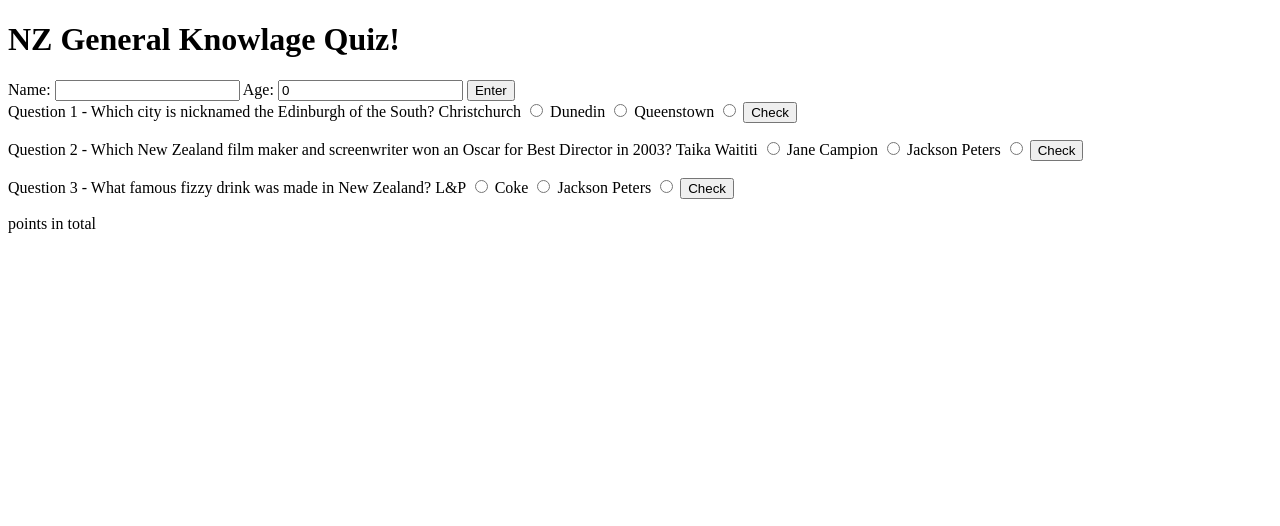
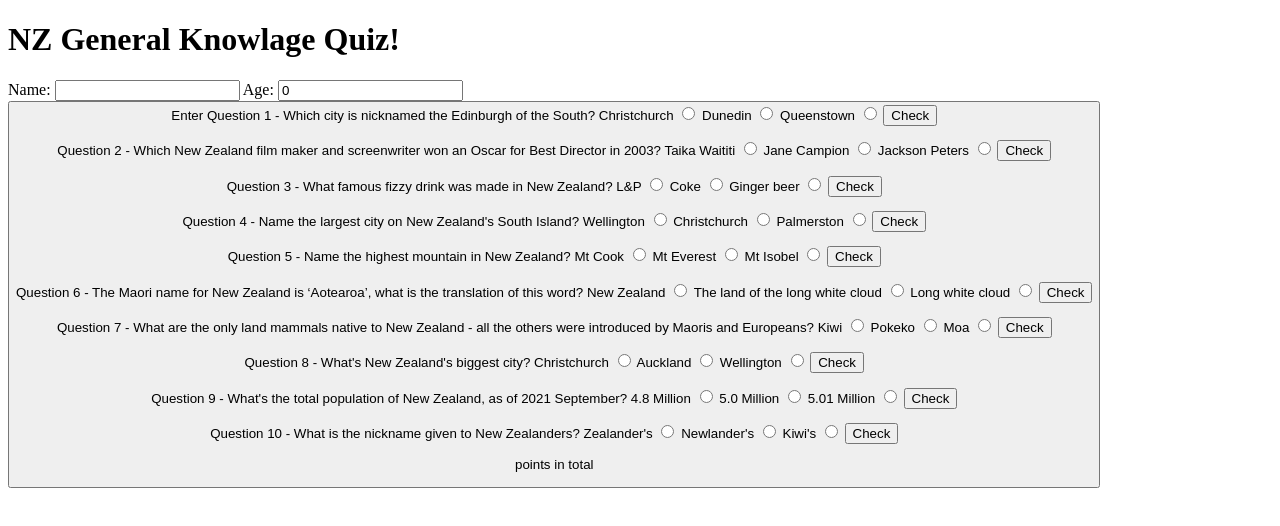
Before and after one commit to tayj678/Assesment-quiz, a Svelte app: page / in a window 1280 px wide. Shown: the top 526 px of the page. Built offline with nearby package versions, Linux system fonts and the light colour scheme.

Commit message:
Finished off adding 10 questions. None of the buttons or check buttons work. Still need to add a loop and fix the problems.

```diff
--- a/src/App.svelte
+++ b/src/App.svelte
@@ -5,7 +5,7 @@
 	let response = ''
  	let points = ''
 
-	function check(response) {
+function check(response) {
 		if (response.includes('yes')) {
 		result = 'correct'
 		points += 1
@@ -14,10 +14,10 @@
 		}
 	}
 
+
   </script>
-<main>
+
 <h1>NZ General Knowlage Quiz!</h1>
-
 <main>
 <label>
 Name:
@@ -30,7 +30,7 @@ Name:
   </label>
   <button on:click={begin}>
     Enter
-  </main>
+
 
   Question 1 - Which city is nicknamed the Edinburgh of the South?
   <label>
@@ -92,7 +92,168 @@ Question 3 - What famous fizzy drink was made in New Zealand?
     </label>
 
   <label>
-    Jackson Peters
+    Ginger beer
+    <input type="radio" bind:group={response} value={'no2'}>
+    </label>
+
+  <button on:click={check(response)}> Check </button>
+
+  <p>
+    {result}
+    </p>
+
+Question 4 - Name the largest city on New Zealand's South Island?
+
+  <label>
+    Wellington
+    <input type="radio" bind:group={response} value={'no1'}>
+    </label>
+
+  <label>
+    Christchurch
+    <input type="radio" bind:group={response} value={'yes'}>
+    </label>
+
+  <label>
+    Palmerston
+    <input type="radio" bind:group={response} value={'no2'}>
+    </label>
+
+  <button on:click={check(response)}> Check </button>
+
+  <p>
+    {result}
+    </p>
+
+Question 5 - Name the highest mountain in New Zealand?
+
+  <label>
+    Mt Cook
+    <input type="radio" bind:group={response} value={'yes'}>
+    </label>
+
+  <label>
+    Mt Everest
+    <input type="radio" bind:group={response} value={'no1'}>
+    </label>
+
+  <label>
+    Mt Isobel
+    <input type="radio" bind:group={response} value={'no2'}>
+    </label>
+
+  <button on:click={check(response)}> Check </button>
+
+  <p>
+    {result}
+    </p>
+
+Question 6 - The Maori name for New Zealand is ‘Aotearoa’, what is the translation of this word?
+
+  <label>
+    New Zealand
+    <input type="radio" bind:group={response} value={'no1'}>
+    </label>
+
+  <label>
+    The land of the long white cloud
+    <input type="radio" bind:group={response} value={'yes'}>
+    </label>
+
+  <label>
+    Long white cloud
+    <input type="radio" bind:group={response} value={'no2'}>
+    </label>
+
+  <button on:click={check(response)}> Check </button>
+
+  <p>
+    {result}
+    </p>
+
+Question 7 - What are the only land mammals native to New Zealand - all the others were introduced by Maoris and Europeans?
+
+   <label>
+    Kiwi
+    <input type="radio" bind:group={response} value={'no1'}>
+    </label>
+
+  <label>
+    Pokeko
+    <input type="radio" bind:group={response} value={'yes'}>
+    </label>
+
+  <label>
+    Moa
+    <input type="radio" bind:group={response} value={'no2'}>
+    </label>
+
+  <button on:click={check(response)}> Check </button>
+
+  <p>
+    {result}
+    </p>
+
+Question 8 - What's New Zealand's biggest city?
+
+  <label>
+    Christchurch
+    <input type="radio" bind:group={response} value={'no1'}>
+    </label>
+
+  <label>
+    Auckland
+    <input type="radio" bind:group={response} value={'yes'}>
+    </label>
+
+  <label>
+    Wellington
+    <input type="radio" bind:group={response} value={'no2'}>
+    </label>
+
+  <button on:click={check(response)}> Check </button>
+
+  <p>
+    {result}
+    </p>
+
+Question 9 - What's the total population of New Zealand, as of 2021 September?
+
+  <label>
+    4.8 Million
+    <input type="radio" bind:group={response} value={'yes'}>
+    </label>
+
+  <label>
+    5.0 Million
+    <input type="radio" bind:group={response} value={'no1'}>
+    </label>
+
+  <label>
+    5.01 Million
+    <input type="radio" bind:group={response} value={'no2'}>
+    </label>
+
+  <button on:click={check(response)}> Check </button>
+
+  <p>
+    {result}
+    </p>
+
+Question 10 - What is the nickname given to New Zealanders?
+
+  <label>
+    Zealander's
+    <input type="radio" bind:group={response} value={'no1'}>
+    </label>
+
+  <label>
+    Newlander's
+    <input type="radio" bind:group={response} value={'no2'}>
+    </label>
+
+  <label>
+    Kiwi's
     <input type="radio" bind:group={response} value={'yes'}>
     </label>
 
@@ -102,8 +263,6 @@ Question 3 - What famous fizzy drink was made in New Zealand?
     {result}
     </p>
 
-
-
 <p>
 	{points} points in total
 </p>
```
